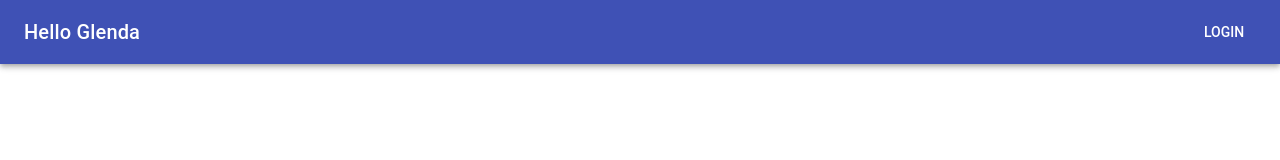
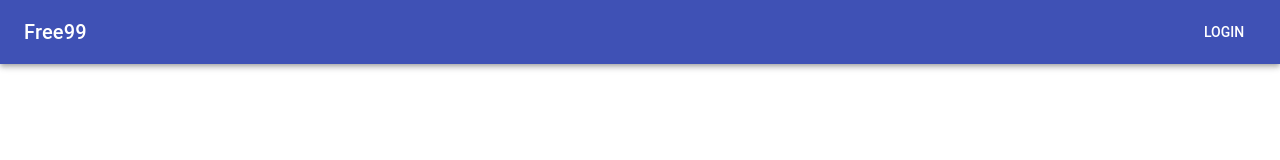
Before and after one commit to ChrisGamboa/Free99, a React (Create React App) app in the folder frontend/: page / in a window 1280 px wide. Shown: the top 160 px of the page. Built offline with nearby package versions, Linux system fonts and the light colour scheme.

Commit message:
changed name

```diff
--- a/frontend/src/App.js
+++ b/frontend/src/App.js
@@ -28,7 +28,7 @@ function ButtonAppBar(props) {
       <AppBar position="static">
         <Toolbar>
           <Typography variant="h6" color="inherit" className={classes.grow}>
-            Hello Glenda
+            Free99
           </Typography>
           <Button color="inherit">Login</Button>
         </Toolbar>
```
